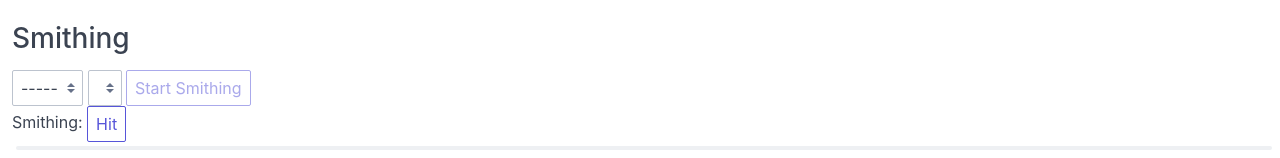
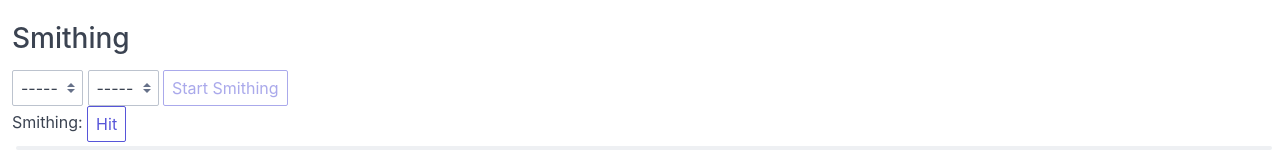
Before and after one commit to joshuanits/idle_smith, an Electron app: page html/index.html in a window 1280 px wide. Shown: the part 324-482 px from the top of the page. Drawn offline with nearby package versions, Linux system fonts and the light colour scheme; no server answers.

Commit message:
Added option placeholder to smithing item

```diff
--- a/html/index.html
+++ b/html/index.html
@@ -53,7 +53,9 @@
       <select class="form-select" id="smithing_bar_select" style="width:auto">
         <option>-----</option>
       </select>
-      <select class="form-select" id="smithing_item_select" style="width:auto"></select>
+      <select class="form-select" id="smithing_item_select" style="width:auto">
+        <option>-----</option>
+      </select>
       <button class="btn" id="smithing_start" disabled>Start Smithing</button>
 
       <br/>
```
